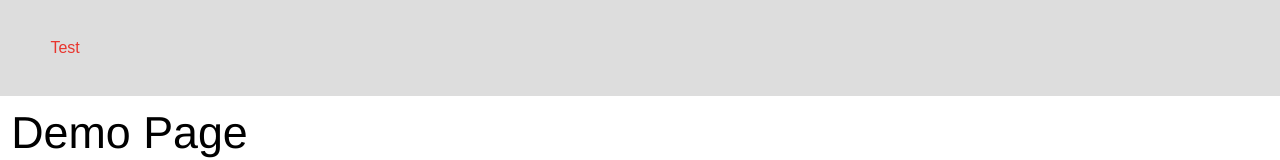
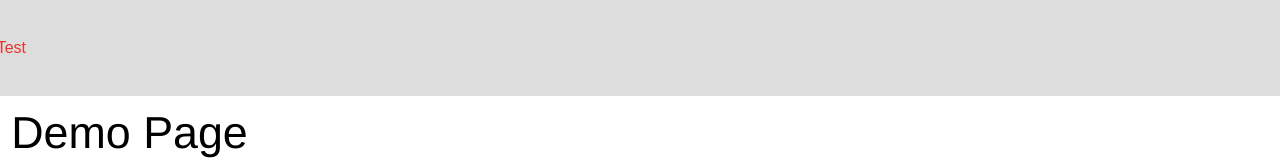
Before and after one commit to dan1229/nextjs-base-blocks, a Next.js app: page / in a window 1280 px wide. Shown: the top 160 px of the page. Built offline with nearby package versions, Linux system fonts and the light colour scheme.

Commit message:
working pretty well!

```diff
--- a/src/bbnavbar/index.tsx
+++ b/src/bbnavbar/index.tsx
@@ -99,6 +99,7 @@ export default function BBNavbar(props: IPropsBBNavbar & Omit<IPropsBBBase, 'onC
   return (
     <div className={classNames(styles.wrapper, vertical && styles.vertical, classNameWrapper)}>
       <nav className={classNames(styles.navigation, getClassElevation(), vertical && styles.vertical, sticky && styles.sticky)} ref={ref}>
+        <div className={classNames(styles.wrapperBrandAndHamburger, vertical && styles.verticalWrapper)}>
           <div className={styles.hamburger}>
             <AiOutlineMenu
               size={40}
@@ -118,6 +119,7 @@ export default function BBNavbar(props: IPropsBBNavbar & Omit<IPropsBBBase, 'onC
               )}
             </div>
           </div>
+        </div>
         <div className={classNames(styles.navigationMenu, showNavExpanded && styles.expanded, vertical && styles.vertical)}>
           <ul className={styles.navigationMenuList}>{children}</ul>
         </div>
--- a/src/bbnavbar/styles.module.scss
+++ b/src/bbnavbar/styles.module.scss
@@ -18,7 +18,7 @@ $primary-color: var(--primary-color, #e8352e);
 $navbar-icon-mobile-color: var(--navbar-icon-mobile-color, $primary-color);
 
 // navbar vertical width
-$navbar-vertical-width: var(--navbar-vertical-width, auto);
+$navbar-vertical-width: var(--navbar-vertical-width, 10rem);
 
 // navbar horizontal height
 $navbar-horizontal-height: var(--navbar-horizontal-height, 96px);
@@ -52,13 +52,14 @@ $navbar-horizontal-height: var(--navbar-horizontal-height, 96px);
 
 .content {
   width: 100%;
+  box-sizing: border-box;
 
   &.vertical {
-    margin-left: $navbar-vertical-width;
+    padding-left: $navbar-vertical-width;
   }
 
   &:not(.vertical) {
-    margin-top: $navbar-horizontal-height;
+    padding-top: $navbar-horizontal-height;
   }
 }
 
@@ -187,6 +188,20 @@ $navbar-horizontal-height: var(--navbar-horizontal-height, 96px);
 /**
 * HAMBURGER MENU
 */
+.wrapperBrandAndHamburger {
+  display: flex;
+  justify-content: space-between;
+  align-items: center;
+
+  &:not(.verticalWrapper) {
+    flex-direction: row;
+  }
+
+  &.verticalWrapper {
+    flex-direction: column;
+  }
+}
+
 .hamburger {
   width: auto; /* Adjust width based on content */
   padding: 0.25rem;
@@ -211,6 +226,16 @@ $navbar-horizontal-height: var(--navbar-horizontal-height, 96px);
 * MEDIA QUERIES
 */
 @media screen and (max-width: 1200px) {
+  .wrapperBrandAndHamburger {
+    &.verticalWrapper {
+      flex-direction: column-reverse;
+    }
+
+    &:not(.verticalWrapper) {
+      width: 100%;
+    }
+  }
+
   .hamburger {
     display: flex;
     flex-direction: column;
@@ -226,6 +251,11 @@ $navbar-horizontal-height: var(--navbar-horizontal-height, 96px);
     &:not(.vertical) {
       // give room for brand to fill in
       width: 0px;
+    }
+
+    .vertical {
+      top: 100px;
+      left: 0;
     }
   }
 
```
Lines whose indentation alone changed are shown as unchanged.
